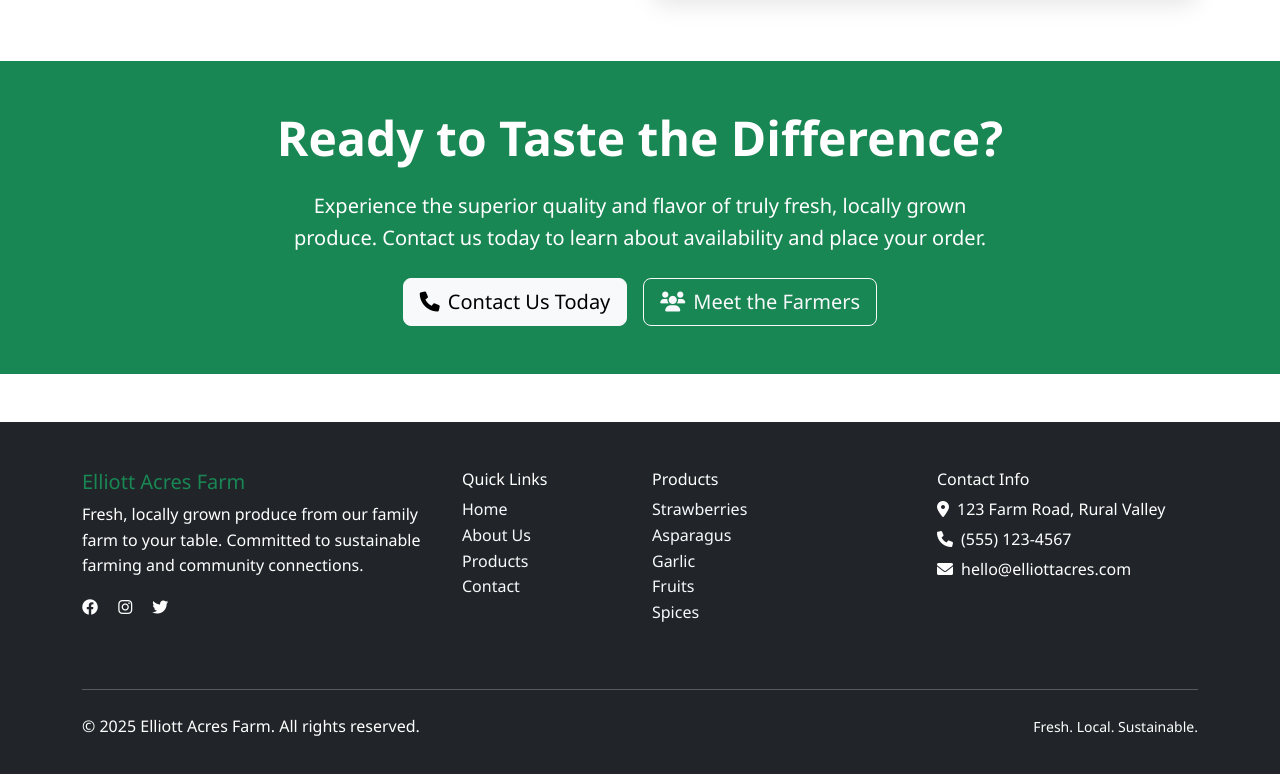
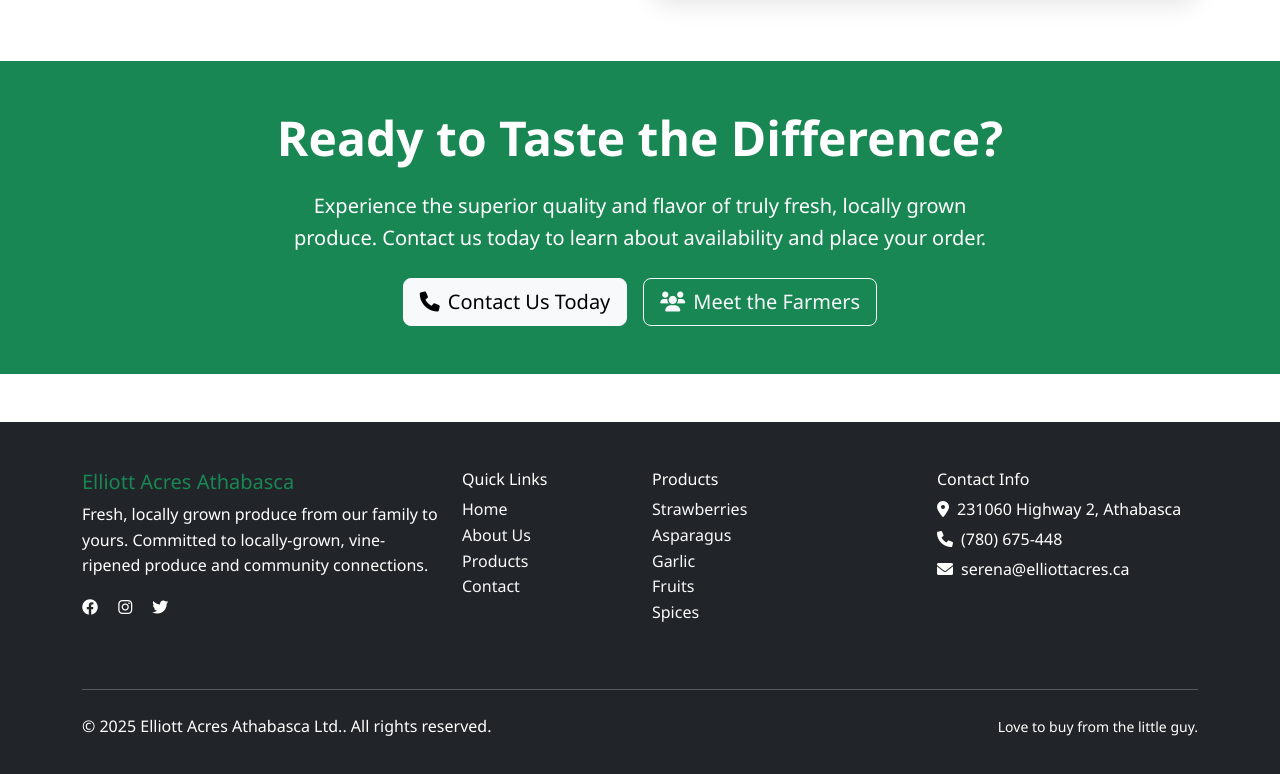
Before and after one commit to LuckierBread/Elliott-Acres, a plain HTML site: page index.html in a window 1280 px wide. Shown: the part 3837-4611 px from the top of the page. Drawn offline with nearby package versions, Linux system fonts and the light colour scheme.

Commit message:
Changed description of the farm on about page.

```diff
--- a/index.html
+++ b/index.html
@@ -503,10 +503,10 @@
       <div class="container py-5">
         <div class="row">
           <div class="col-md-4 mb-4">
-            <h5 class="text-success">Elliott Acres Farm</h5>
+            <h5 class="text-success">Elliott Acres Athabasca</h5>
             <p>
-              Fresh, locally grown produce from our family farm to your table.
-              Committed to sustainable farming and community connections.
+              Fresh, locally grown produce from our family to yours.
+              Committed to locally-grown, vine-ripened produce and community connections.
             </p>
             <div class="social-links">
               <a href="#" class="text-white me-3"
@@ -596,12 +596,11 @@
           <div class="col-md-3 mb-4">
             <h6>Contact Info</h6>
             <p class="mb-1">
-              <i class="fas fa-map-marker-alt me-2"></i>123 Farm Road, Rural
-              Valley
+              <i class="fas fa-map-marker-alt me-2"></i>231060 Highway 2, Athabasca
             </p>
-            <p class="mb-1"><i class="fas fa-phone me-2"></i>(555) 123-4567</p>
+            <p class="mb-1"><i class="fas fa-phone me-2"></i>(780) 675-448</p>
             <p class="mb-1">
-              <i class="fas fa-envelope me-2"></i>hello@elliottacres.com
+              <i class="fas fa-envelope me-2"></i>serena@elliottacres.ca
             </p>
           </div>
         </div>
@@ -609,11 +608,11 @@
         <div class="row align-items-center">
           <div class="col-md-6">
             <p class="mb-0">
-              &copy; 2025 Elliott Acres Farm. All rights reserved.
+              &copy; 2025 Elliott Acres Athabasca Ltd.. All rights reserved.
             </p>
           </div>
           <div class="col-md-6 text-md-end">
-            <small>Fresh. Local. Sustainable.</small>
+            <small>Love to buy from the little guy.</small>
           </div>
         </div>
       </div>
```
Also changed, not shown: about.html (+3 -5 lines), contact.html (+1 -1 lines).
